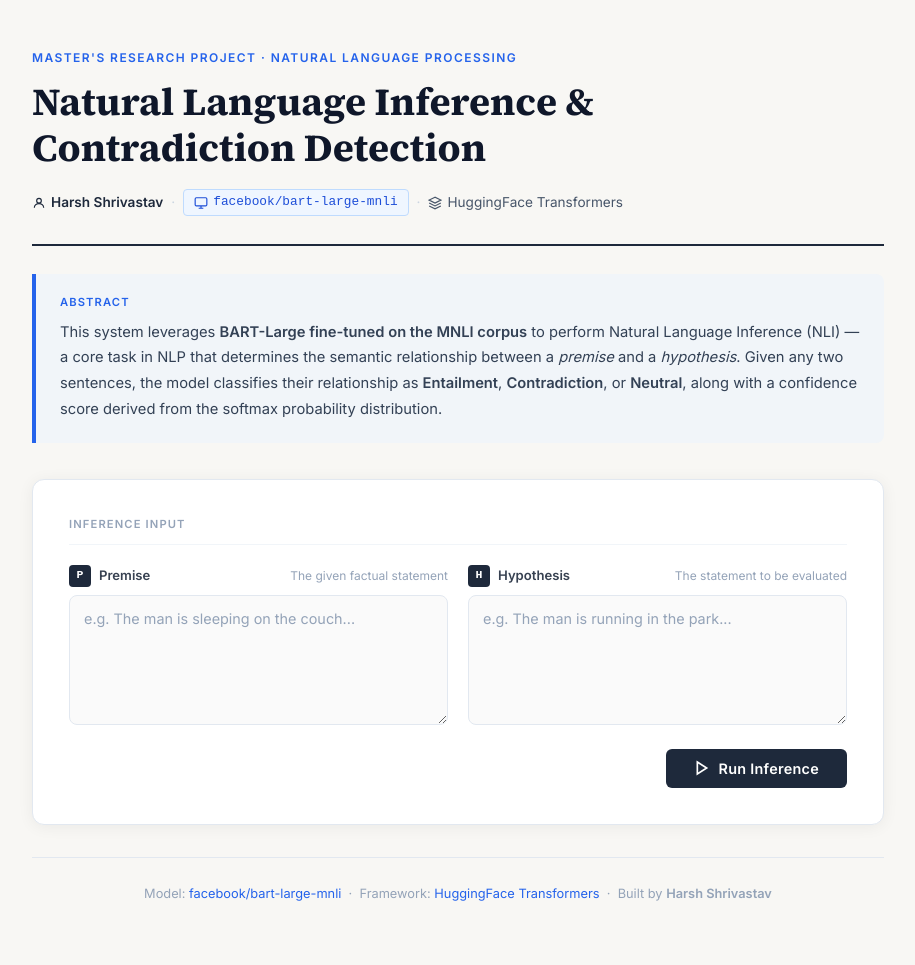
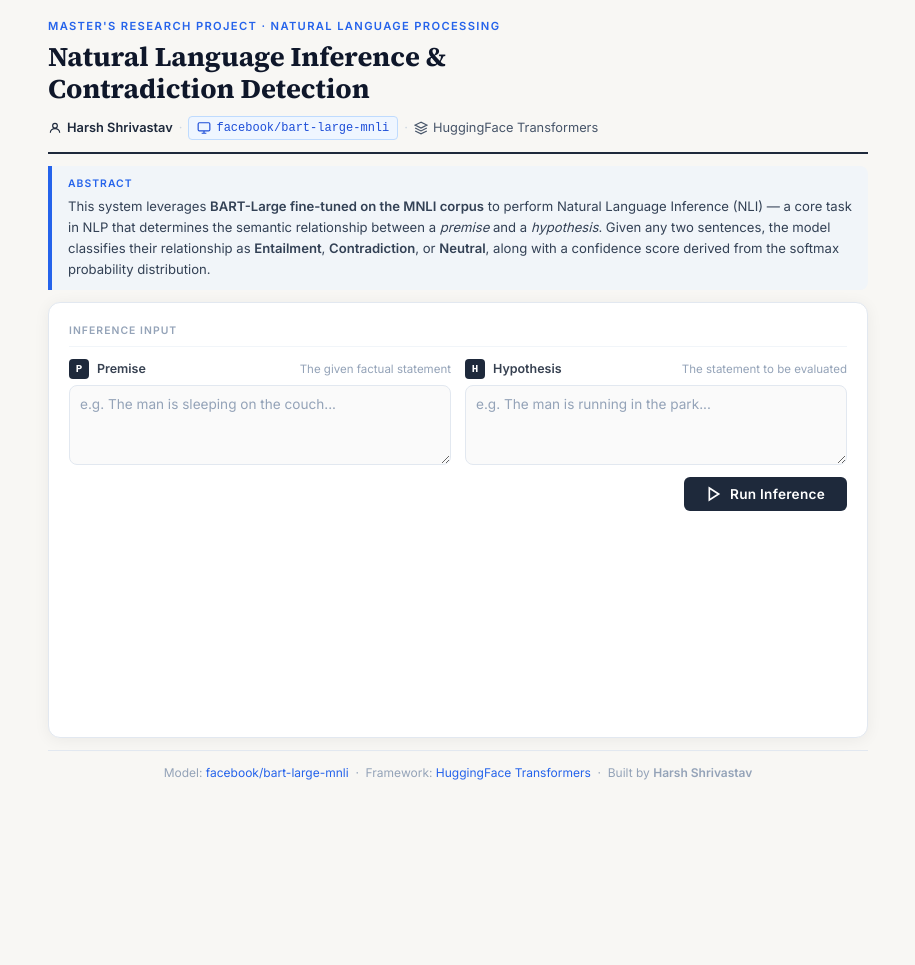
Before and after one commit to harshshrivastav-beep/nli-contradiction-detection, a Flask app: page / in a window 1280 px wide. Shown: the whole page, without its empty margins (182-1097 px from the left). After the commit the page ends 780 px from the top, so only its background shows below. Run offline with Flask 3, Linux system fonts and the light colour scheme.

Commit message:
Update style.css with new content on 2026-02-27 12:14:02 UTC

```diff
--- a/static/style.css
+++ b/static/style.css
@@ -1,11 +1,15 @@
 /* ── Reset & Base ─────────────────────────────────── */
 *, *::before, *::after { box-sizing: border-box; margin: 0; padding: 0; }
+
+html, body {
+    height: 100%;
+}
 
 body {
     font-family: 'Inter', sans-serif;
     background: #f8f7f4;
     color: #1e293b;
-    line-height: 1.6;
+    line-height: 1.5;
     overflow-x: hidden;
 }
 
@@ -14,44 +18,47 @@ a:hover { text-decoration: underline; }
 
 /* ── Page Wrapper ─────────────────────────────────── */
 .page-wrapper {
-    max-width: 900px;
+    max-width: 860px;
     margin: 0 auto;
-    padding: 48px 24px 60px;
+    padding: 18px 20px 18px;
+    min-height: 100vh;
+    display: flex;
+    flex-direction: column;
 }
 
 /* ── Site Header ──────────────────────────────────── */
 .site-header {
     border-bottom: 2px solid #1e293b;
-    padding-bottom: 28px;
-    margin-bottom: 28px;
+    padding-bottom: 12px;
+    margin-bottom: 12px;
 }
 
 .header-inner {}
 
 .header-tag {
-    font-size: 0.75rem;
+    font-size: 0.7rem;
     font-weight: 600;
     text-transform: uppercase;
     letter-spacing: 0.12em;
     color: #2563eb;
-    margin-bottom: 12px;
+    margin-bottom: 6px;
 }
 
 .project-title {
     font-family: 'Source Serif 4', Georgia, serif;
-    font-size: 2.4rem;
+    font-size: 1.7rem;
     font-weight: 700;
     color: #0f172a;
     line-height: 1.2;
-    margin-bottom: 18px;
+    margin-bottom: 10px;
 }
 
 .meta-row {
     display: flex;
     flex-wrap: wrap;
     align-items: center;
-    gap: 8px;
-    font-size: 0.85rem;
+    gap: 6px;
+    font-size: 0.8rem;
     color: #475569;
 }
 
@@ -66,10 +73,10 @@ a:hover { text-decoration: underline; }
     background: #eff6ff;
     border: 1px solid #bfdbfe;
     color: #1d4ed8;
-    padding: 2px 10px;
+    padding: 2px 8px;
     border-radius: 4px;
     font-family: 'Courier New', monospace;
-    font-size: 0.8rem;
+    font-size: 0.75rem;
 }
 
 .meta-divider { color: #cbd5e1; }
@@ -79,24 +86,24 @@ a:hover { text-decoration: underline; }
     background: #f1f5f9;
     border-left: 4px solid #2563eb;
     border-radius: 0 8px 8px 0;
-    padding: 20px 24px;
-    margin-bottom: 36px;
+    padding: 10px 16px;
+    margin-bottom: 12px;
 }
 
 .section-label {
-    font-size: 0.7rem;
+    font-size: 0.65rem;
     font-weight: 700;
     text-transform: uppercase;
     letter-spacing: 0.1em;
     color: #2563eb;
     display: block;
-    margin-bottom: 8px;
+    margin-bottom: 4px;
 }
 
 .abstract-text {
-    font-size: 0.92rem;
+    font-size: 0.82rem;
     color: #334155;
-    line-height: 1.75;
+    line-height: 1.6;
 }
 
 /* ── Main Card ────────────────────────────────────── */
@@ -104,41 +111,44 @@ a:hover { text-decoration: underline; }
     background: #ffffff;
     border: 1px solid #e2e8f0;
     border-radius: 12px;
-    padding: 36px;
+    padding: 20px;
     box-shadow: 0 2px 16px rgba(0,0,0,0.06);
-    margin-bottom: 32px;
+    margin-bottom: 12px;
+    flex: 1;
 }
 
 .card-section-label {
-    font-size: 0.7rem;
+    font-size: 0.65rem;
     font-weight: 700;
     text-transform: uppercase;
     letter-spacing: 0.1em;
     color: #94a3b8;
-    margin-bottom: 20px;
-    padding-bottom: 10px;
+    margin-bottom: 12px;
+    padding-bottom: 8px;
     border-bottom: 1px solid #f1f5f9;
 }
 
 /* ── Form ─────────────────────────────────────────── */
-.nli-form { display: flex; flex-direction: column; gap: 24px; }
+.nli-form { display: flex; flex-direction: column; gap: 12px; }
 
 .form-grid {
     display: grid;
     grid-template-columns: 1fr 1fr;
-    gap: 20px;
+    gap: 14px;
 }
 
 @media (max-width: 640px) {
     .form-grid { grid-template-columns: 1fr; }
-    .project-title { font-size: 1.7rem; }
-    .main-card { padding: 22px; }
+    .project-title { font-size: 1.25rem; }
+    .main-card { padding: 14px; }
+    .page-wrapper { padding: 12px 12px 12px; }
+    .abstract-text { font-size: 0.78rem; }
 }
 
-.field-group { display: flex; flex-direction: column; gap: 8px; }
+.field-group { display: flex; flex-direction: column; gap: 6px; }
 
 .field-label {
-    font-size: 0.82rem;
+    font-size: 0.78rem;
     font-weight: 600;
     color: #374151;
     display: flex;
@@ -150,19 +160,19 @@ a:hover { text-decoration: underline; }
     display: inline-flex;
     align-items: center;
     justify-content: center;
-    width: 22px;
-    height: 22px;
+    width: 20px;
+    height: 20px;
     background: #1e293b;
     color: #fff;
     border-radius: 4px;
-    font-size: 0.72rem;
+    font-size: 0.68rem;
     font-weight: 700;
     font-family: 'Courier New', monospace;
     flex-shrink: 0;
 }
 
 .label-hint {
-    font-size: 0.75rem;
+    font-size: 0.72rem;
     color: #94a3b8;
     font-weight: 400;
     margin-left: auto;
@@ -170,14 +180,15 @@ a:hover { text-decoration: underline; }
 
 textarea {
     width: 100%;
-    min-height: 130px;
-    padding: 14px;
+    min-height: 80px;
+    max-height: 110px;
+    padding: 10px;
     border-radius: 8px;
     border: 1.5px solid #e2e8f0;
     background: #fafafa;
     color: #1e293b;
     resize: vertical;
-    font-size: 0.9rem;
+    font-size: 0.85rem;
     font-family: 'Inter', sans-serif;
     transition: border-color 0.2s, box-shadow 0.2s;
 }
@@ -198,11 +209,11 @@ textarea:focus {
     display: inline-flex;
     align-items: center;
     gap: 8px;
-    padding: 11px 28px;
+    padding: 9px 22px;
     border-radius: 6px;
     border: none;
     font-weight: 600;
-    font-size: 0.9rem;
+    font-size: 0.85rem;
     font-family: 'Inter', sans-serif;
     background: #1e293b;
     color: #ffffff;
@@ -342,16 +353,16 @@ textarea:focus {
 /* ── Footer ───────────────────────────────────────── */
 .site-footer {
     text-align: center;
-    padding-top: 24px;
+    padding-top: 12px;
     border-top: 1px solid #e2e8f0;
-    font-size: 0.8rem;
+    font-size: 0.75rem;
     color: #94a3b8;
-    line-height: 1.8;
+    line-height: 1.6;
 }
 
 .footer-cite {
     font-style: italic;
-    font-size: 0.75rem;
-    margin-top: 4px;
+    font-size: 0.7rem;
+    margin-top: 2px;
     color: #cbd5e1;
 }
```
Also changed, not shown: other parts of static/style.css (+19 -19 lines).
